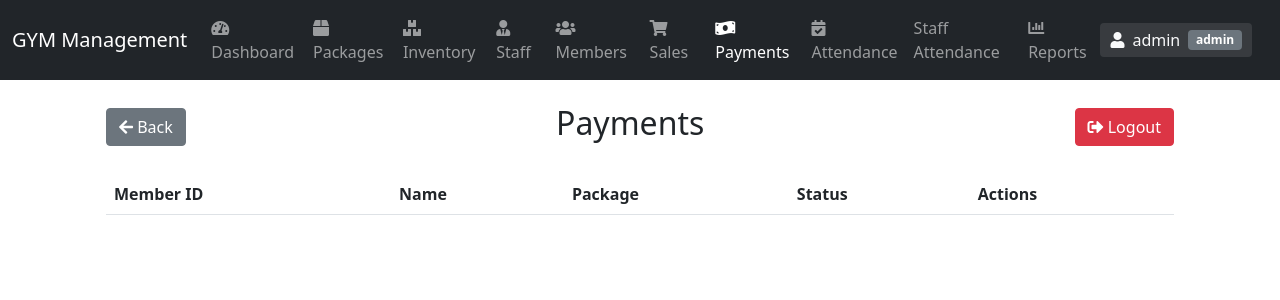
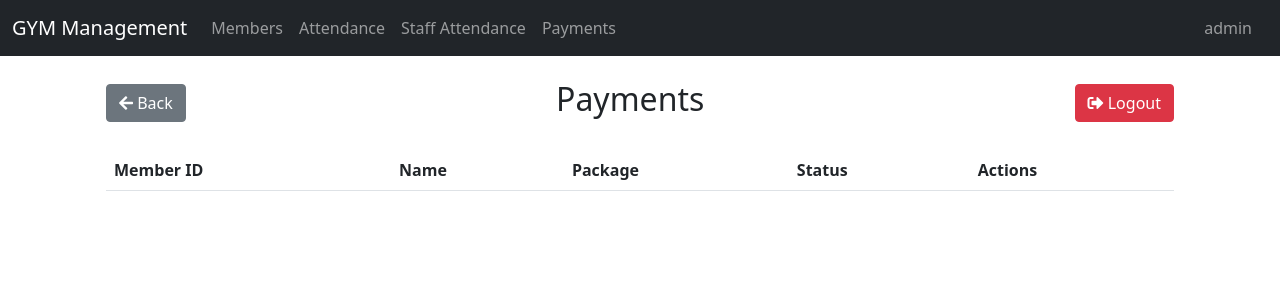
Before and after one commit to danishjavedcodes/gym_management, a Flask app: page /payments in a window 1280 px wide. Shown: the top 300 px of the page. Run offline with Flask 3, Linux system fonts and the light colour scheme; the visitor is signed in with stand-in values (Sample User, id 1); lists and menus that the app fills with data are empty.

Commit message:
Payment issues solved

```diff
--- a/app.py
+++ b/app.py
@@ -100,9 +100,9 @@
             session.permanent = True
             session['user_type'] = 'staff'
             session['username'] = username
-            # Safely handle privileges
+            # Store privileges as a list
             privileges_str = receptionist.iloc[0]['privileges']
-            session['privileges'] = privileges_str.split(',') if isinstance(privileges_str, str) else []
+            session['privileges'] = privileges_str.split(',') if isinstance(privileges_str, str) and privileges_str else []
             return redirect(url_for('staff_dashboard'))
 
         flash('Invalid credentials')
@@ -111,6 +111,7 @@
         flash('Error during login')
 
     return redirect(url_for('login'))
+
 
 @app.route('/staff/dashboard')
 def staff_dashboard():
@@ -208,79 +209,22 @@
     if 'user_type' not in session:
         return redirect(url_for('login'))
 
+    # Check for both admin and staff with members privilege
+    if session['user_type'] != 'admin' and 'members' not in session.get('privileges', []):
+        flash('Access denied')
+        return redirect(url_for('staff_dashboard'))
+
     try:
-        # Ensure data directory exists
-        os.makedirs('data', exist_ok=True)
-
-        # Initialize or read members.xlsx
-        members_path = 'data/members.xlsx'
-        if not os.path.exists(members_path):
-            initial_members_df = pd.DataFrame({
-                'member_id': pd.Series(dtype='str'),
-                'name': pd.Series(dtype='str'),
-                'phone': pd.Series(dtype='str'),
-                'address': pd.Series(dtype='str'),
-                'dob': pd.Series(dtype='str'),
-                'age': pd.Series(dtype='str'),
-                'gender': pd.Series(dtype='str'),
-                'next_of_kin_name': pd.Series(dtype='str'),
-                'next_of_kin_phone': pd.Series(dtype='str'),
-                'package': pd.Series(dtype='str'),
-                'join_date': pd.Series(dtype='str'),
-                'expiry_date': pd.Series(dtype='str'),
-                'status': pd.Series(dtype='str')
-            })
-            initial_members_df.to_excel(members_path, index=False)
-            members_df = initial_members_df
-        else:
-            members_df = pd.read_excel(members_path, dtype=str)
-
-        # Initialize or read packages.xlsx
-        packages_path = 'data/packages.xlsx'
-        if not os.path.exists(packages_path):
-            initial_packages_df = pd.DataFrame({
-                'name': pd.Series(dtype='str'),
-                'price': pd.Series(dtype='str'),
-                'trainers': pd.Series(dtype='str'),
-                'cardio_access': pd.Series(dtype='str'),
-                'timings': pd.Series(dtype='str'),
-                'duration': pd.Series(dtype='str')
-            })
-            initial_packages_df.to_excel(packages_path, index=False)
-            packages_df = initial_packages_df
-        else:
-            packages_df = pd.read_excel(packages_path, dtype=str)
-
-        today = datetime.now().strftime('%Y-%m-%d')
-
-        # Handle members data
-        members_records = []
-        if not members_df.empty:
-            members_df = members_df.fillna('')
-            members_df['status'] = members_df.apply(
-                lambda x: 'Active' if pd.notna(x['expiry_date']) and
-                str(x['expiry_date']).strip() and
-                pd.to_datetime(str(x['expiry_date'])) >= pd.to_datetime(today)
-                else 'Expired',
-                axis=1
-            )
-            members_records = members_df.to_dict('records')
-
-        # Handle packages data
-        packages_records = []
-        if not packages_df.empty:
-            packages_df = packages_df.fillna('')
-            packages_records = packages_df.to_dict('records')
-
+        members_df = pd.read_excel('data/members.xlsx')
+        packages_df = pd.read_excel('data/packages.xlsx')
         return render_template('members.html',
-                             members=members_records,
-                             packages=packages_records,
-                             today=today)
-
+                             members=members_df.to_dict('records'),
+                             packages=packages_df.to_dict('records'),
+                             user_type=session['user_type'])
     except Exception as e:
-        app.logger.error(f"Error in view_members: {str(e)}")
-        flash(f'Error loading data: {str(e)}')
-        return redirect(url_for('login'))
+        app.logger.error(f"Error loading members: {e}")
+        flash('Error loading members')
+        return redirect(url_for('staff_dashboard'))
 
 
 
@@ -382,30 +326,35 @@
     if 'user_type' not in session:
         return redirect(url_for('login'))
 
+    # Check for both admin and staff with member_attendance privilege
+    if session['user_type'] != 'admin' and 'member_attendance' not in session.get('privileges', []):
+        flash('Access denied')
+        return redirect(url_for('staff_dashboard'))
+
     try:
         members_df = pd.read_excel('data/members.xlsx')
         attendance_df = pd.read_excel('data/attendance.xlsx')
-        staff_df = pd.read_excel('data/receptionists.xlsx')
-        staff_attendance_df = pd.read_excel('data/trainer_attendance.xlsx')
 
         today = datetime.now().strftime('%Y-%m-%d')
         today_attendance = attendance_df[attendance_df['date'] == today]
-        today_staff_attendance = staff_attendance_df[staff_attendance_df['date'] == today]
 
         return render_template('attendance.html',
                              members=members_df.to_dict('records'),
-                             attendance=today_attendance.to_dict('records'),
-                             staff=staff_df.to_dict('records'),
-                             staff_attendance=today_staff_attendance.to_dict('records'))
+                             attendance=today_attendance.to_dict('records'))
     except Exception as e:
-        app.logger.error(f"Error reading Excel files: {e}")
+        app.logger.error(f"Error loading attendance: {e}")
         flash('Error loading attendance data')
-        return redirect(url_for('login'))
+        return redirect(url_for('staff_dashboard'))
 
 @app.route('/staff_attendance')
 def staff_attendance():
     if 'user_type' not in session:
         return redirect(url_for('login'))
+
+    # Check for both admin and staff with staff_attendance privilege
+    if session['user_type'] != 'admin' and 'staff_attendance' not in session.get('privileges', []):
+        flash('Access denied')
+        return redirect(url_for('staff_dashboard'))
 
     try:
         staff_df = pd.read_excel('data/receptionists.xlsx')
@@ -418,9 +367,11 @@
                              staff=staff_df.to_dict('records'),
                              staff_attendance=today_staff_attendance.to_dict('records'))
     except Exception as e:
-        app.logger.error(f"Error reading Excel files: {e}")
+        app.logger.error(f"Error loading staff attendance: {e}")
         flash('Error loading staff attendance data')
-        return redirect(url_for('login'))
+        return redirect(url_for('staff_dashboard'))
+
+
 
 
 @app.route('/mark_staff_attendance', methods=['POST'])
@@ -604,17 +555,21 @@
 
 # Payment management routes
 # Update the payments route to handle both GET and POST methods
-@app.route('/payments', methods=['GET', 'POST'])
+@app.route('/payments')
 def payments():
     if 'user_type' not in session:
         return redirect(url_for('login'))
+
+    # Check for both admin and staff with payments privilege
+    if session['user_type'] != 'admin' and 'payments' not in session.get('privileges', []):
+        flash('Access denied')
+        return redirect(url_for('staff_dashboard'))
 
     try:
         payments_df = pd.read_excel('data/payments.xlsx')
         members_df = pd.read_excel('data/members.xlsx')
         packages_df = pd.read_excel('data/packages.xlsx')
 
-        # Create a dictionary of package prices
         packages = dict(zip(packages_df['name'], packages_df['price']))
 
         return render_template('payments.html',
@@ -624,7 +579,8 @@
     except Exception as e:
         app.logger.error(f"Error loading payments: {e}")
         flash('Error loading payments')
-        return redirect(url_for('login'))
+        return redirect(url_for('staff_dashboard'))
+
 
 @app.route('/payments/add', methods=['POST'])
 def add_payment():
--- a/templates/base.html
+++ b/templates/base.html
@@ -23,78 +23,33 @@
     <nav class="navbar navbar-expand-lg navbar-dark bg-dark">
         <div class="container-fluid">
             <a class="navbar-brand" href="#">GYM Management</a>
-
-            <button class="navbar-toggler" type="button" data-bs-toggle="collapse" data-bs-target="#navbarNav">
-                <span class="navbar-toggler-icon"></span>
-            </button>
-            <div class="collapse navbar-collapse" id="navbarNav">
-                <ul class="navbar-nav me-auto mb-2 mb-lg-0">
-                    {% if session.user_type == 'admin' %}
+            <div class="collapse navbar-collapse">
+                <ul class="navbar-nav me-auto">
+                    {% if session.user_type == 'admin' or 'members' in session.get('privileges', []) %}
                     <li class="nav-item">
-                        <a class="nav-link {% if request.path == '/admin/dashboard' %}active{% endif %}" href="{{ url_for('admin_dashboard') }}">
-                            <i class="fas fa-tachometer-alt me-1"></i> Dashboard
-                        </a>
-                    </li>
-                    <li class="nav-item">
-                        <a class="nav-link {% if request.path == '/packages' %}active{% endif %}" href="{{ url_for('packages') }}">
-                            <i class="fas fa-box me-1"></i> Packages
-                        </a>
-                    </li>
-                    <li class="nav-item">
-                        <a class="nav-link {% if request.path == '/inventory' %}active{% endif %}" href="{{ url_for('inventory') }}">
-                            <i class="fas fa-boxes me-1"></i> Inventory
-                        </a>
-                    </li>
-                    <li class="nav-item">
-                        <a class="nav-link {% if request.path == '/manage_receptionists' %}active{% endif %}" href="{{ url_for('manage_receptionists') }}">
-                            <i class="fas fa-user-tie me-1"></i> Staff
-                        </a>
+                        <a class="nav-link" href="{{ url_for('view_members') }}">Members</a>
                     </li>
                     {% endif %}
+
+                    {% if session.user_type == 'admin' or 'member_attendance' in session.get('privileges', []) %}
                     <li class="nav-item">
-                        <a class="nav-link {% if request.path == '/members' %}active{% endif %}" href="{{ url_for('view_members') }}">
-                            <i class="fas fa-users me-1"></i> Members
-                        </a>
+                        <a class="nav-link" href="{{ url_for('attendance') }}">Attendance</a>
                     </li>
-                    <li class="nav-item">
-                        <a class="nav-link {% if request.path == '/sales' %}active{% endif %}" href="{{ url_for('sales') }}">
-                            <i class="fas fa-shopping-cart me-1"></i> Sales
-                        </a>
-                    </li>
-                    <li class="nav-item">
-                        <a class="nav-link {% if request.path == '/payments' %}active{% endif %}" href="{{ url_for('payments') }}">
-                            <i class="fas fa-money-bill-wave me-1"></i> Payments
-                        </a>
-                    </li>
-                    <li class="nav-item">
-                        <a class="nav-link {% if request.path == '/attendance' %}active{% endif %}" href="{{ url_for('attendance') }}">
-                            <i class="fas fa-calendar-check me-1"></i> Attendance
-                        </a>
-                    </li>
-                    <!-- Inside your navigation list -->
+                    {% endif %}
+
+                    {% if session.user_type == 'admin' or 'staff_attendance' in session.get('privileges', []) %}
                     <li class="nav-item">
                         <a class="nav-link" href="{{ url_for('staff_attendance') }}">Staff Attendance</a>
                     </li>
+                    {% endif %}
+
+                    {% if session.user_type == 'admin' or 'payments' in session.get('privileges', []) %}
                     <li class="nav-item">
-                        <a class="nav-link {% if request.path == '/reports' %}active{% endif %}" href="{{ url_for('reports') }}">
-                            <i class="fas fa-chart-bar me-1"></i> Reports
-                        </a>
-                    </li>
-                </ul>
-                <!-- User widget only -->
-                <ul class="navbar-nav">
-                    {% if session.username %}
-                    <li class="nav-item">
-                        <div class="user-widget text-light me-3">
-                            <i class="fas fa-user"></i>
-                            <span class="ms-2">{{ session.username }}</span>
-                            {% if session.user_type %}
-                            <span class="badge bg-secondary ms-2">{{ session.user_type }}</span>
-                            {% endif %}
-                        </div>
+                        <a class="nav-link" href="{{ url_for('payments') }}">Payments</a>
                     </li>
                     {% endif %}
                 </ul>
+                <span class="navbar-text me-3">{{ session.username }}</span>
             </div>
         </div>
     </nav>
--- a/templates/payments.html
+++ b/templates/payments.html
@@ -35,12 +35,14 @@
                     <td>{{ member.package }}</td>
                     <td>{{ member.payment_status if member.payment_status else 'Pending' }}</td>
                     <td>
-                        {% if not member.payment_status or member.payment_status == 'Pending' %}
+                        {% if member.payment_status != 'Paid' %}
                         <form action="{{ url_for('add_payment') }}" method="POST" class="d-inline">
                             <input type="hidden" name="member_id" value="{{ member.id }}">
-                            <input type="hidden" name="amount" value="{{ packages[member.package] if packages and member.package in packages else 0 }}">
-                            <button type="submit" class="btn btn-primary btn-sm">Record Payment</button>
+                            <input type="hidden" name="amount" value="{{ packages[member.package] }}">
+                            <button type="submit" class="btn btn-success btn-sm">Mark as Paid</button>
                         </form>
+                        {% else %}
+                        <span class="badge bg-success">Paid</span>
                         {% endif %}
                     </td>
                 </tr>
```
Also changed, not shown: templates/staff/dashboard.html (+16 -4 lines), 5 other files.
